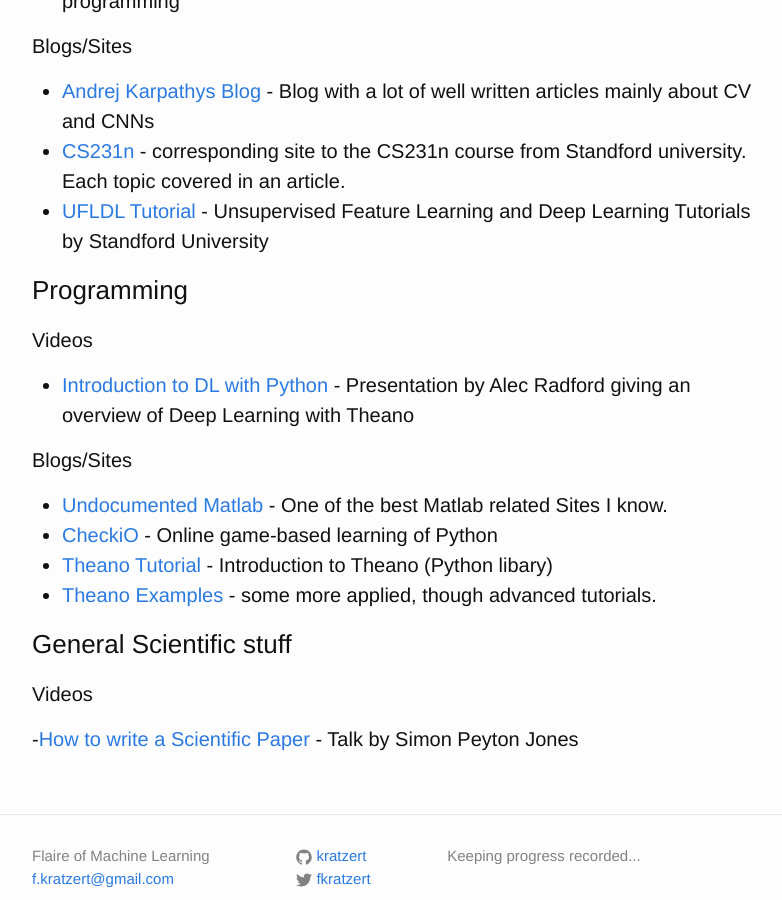
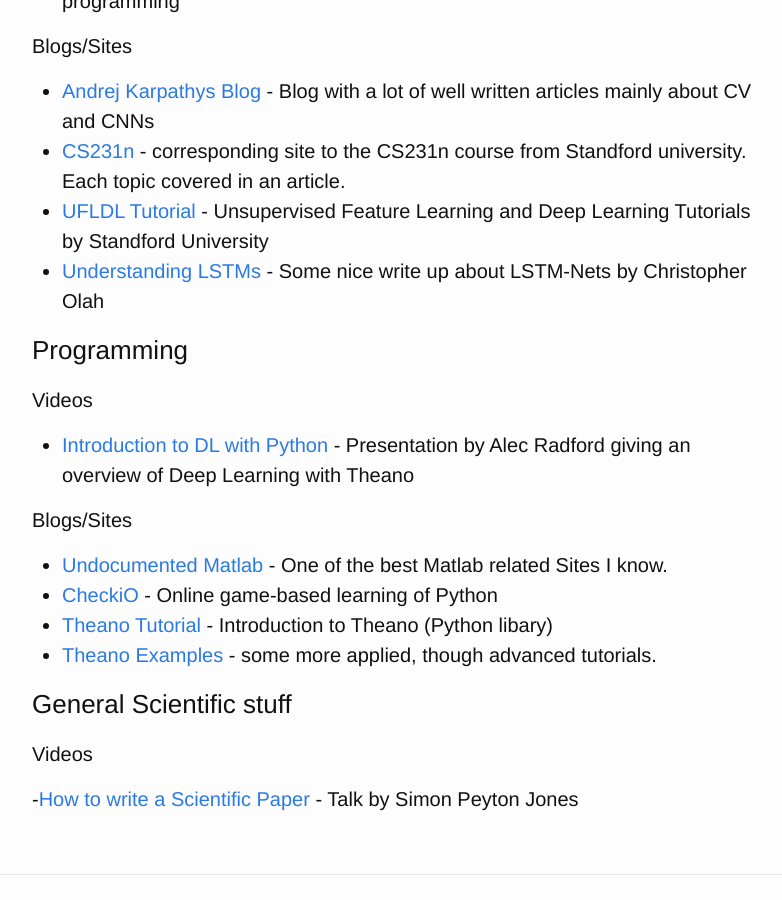
Before and after one commit to kratzert/kratzert.github.io, a Jekyll site: the page built from openlearning.md, in a window 1280 px wide and 900 px high, scrolled down 1288 px. Shown: the whole window, without its empty margins (238-1020 px from the left). Built offline with Jekyll 4.4.1, drawn with Linux system fonts in a browser that asks for light colours.

Commit message:
updated openlearning

```diff
--- a/openlearning.md
+++ b/openlearning.md
@@ -29,6 +29,7 @@
 - [Andrej Karpathys Blog](kaparthy.github.io) - Blog with a lot of well written articles mainly about CV and CNNs
 - [CS231n](cs231n.github.io) - corresponding site to the CS231n course from Standford university. Each topic covered in an article.
 - [UFLDL Tutorial](http://ufldl.stanford.edu/tutorial/) - Unsupervised Feature Learning and Deep Learning Tutorials by Standford University
+- [Understanding LSTMs](http://colah.github.io/posts/2015-08-Understanding-LSTMs/) - Some nice write up about LSTM-Nets by Christopher Olah
 
 
 ### Programming
```
